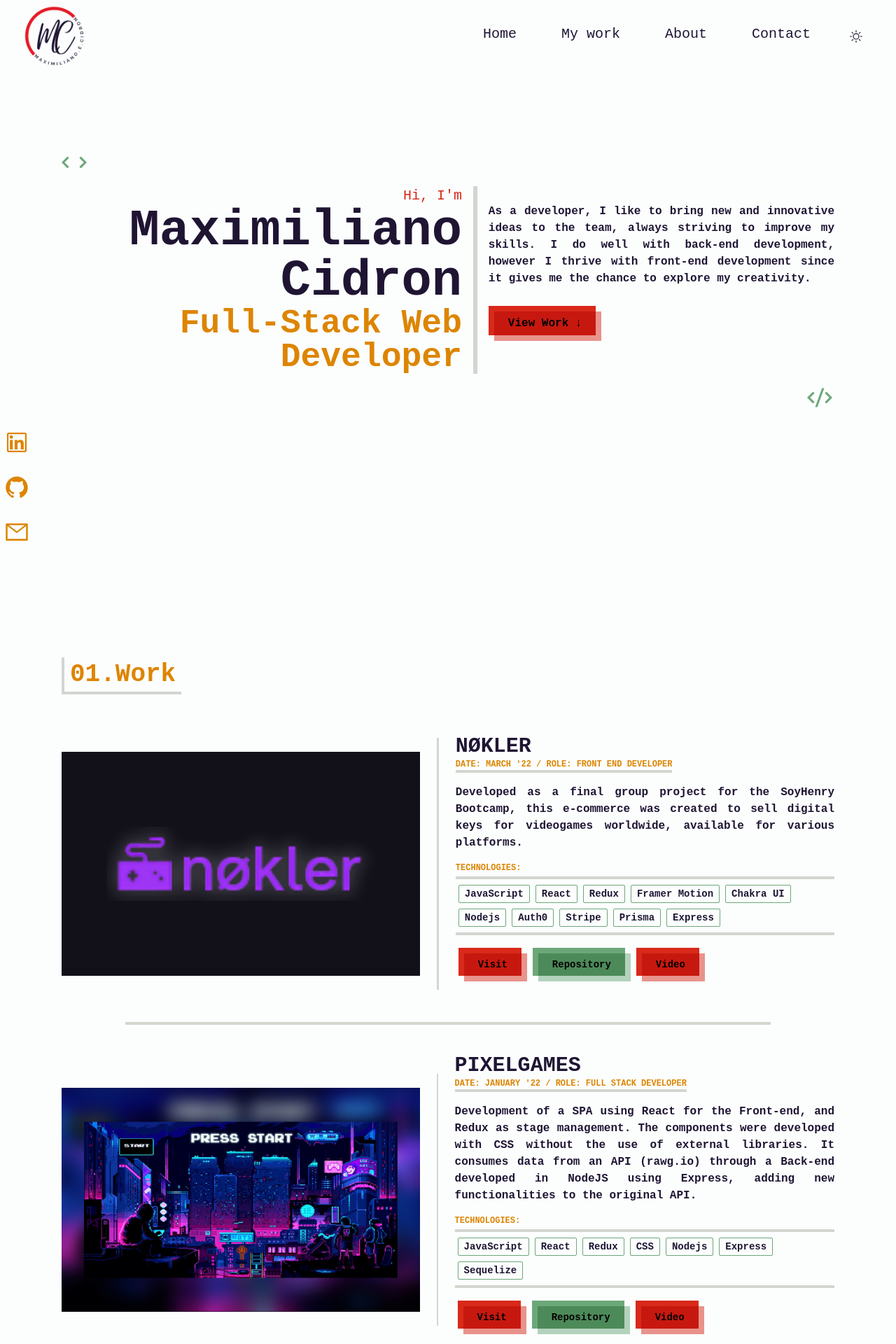
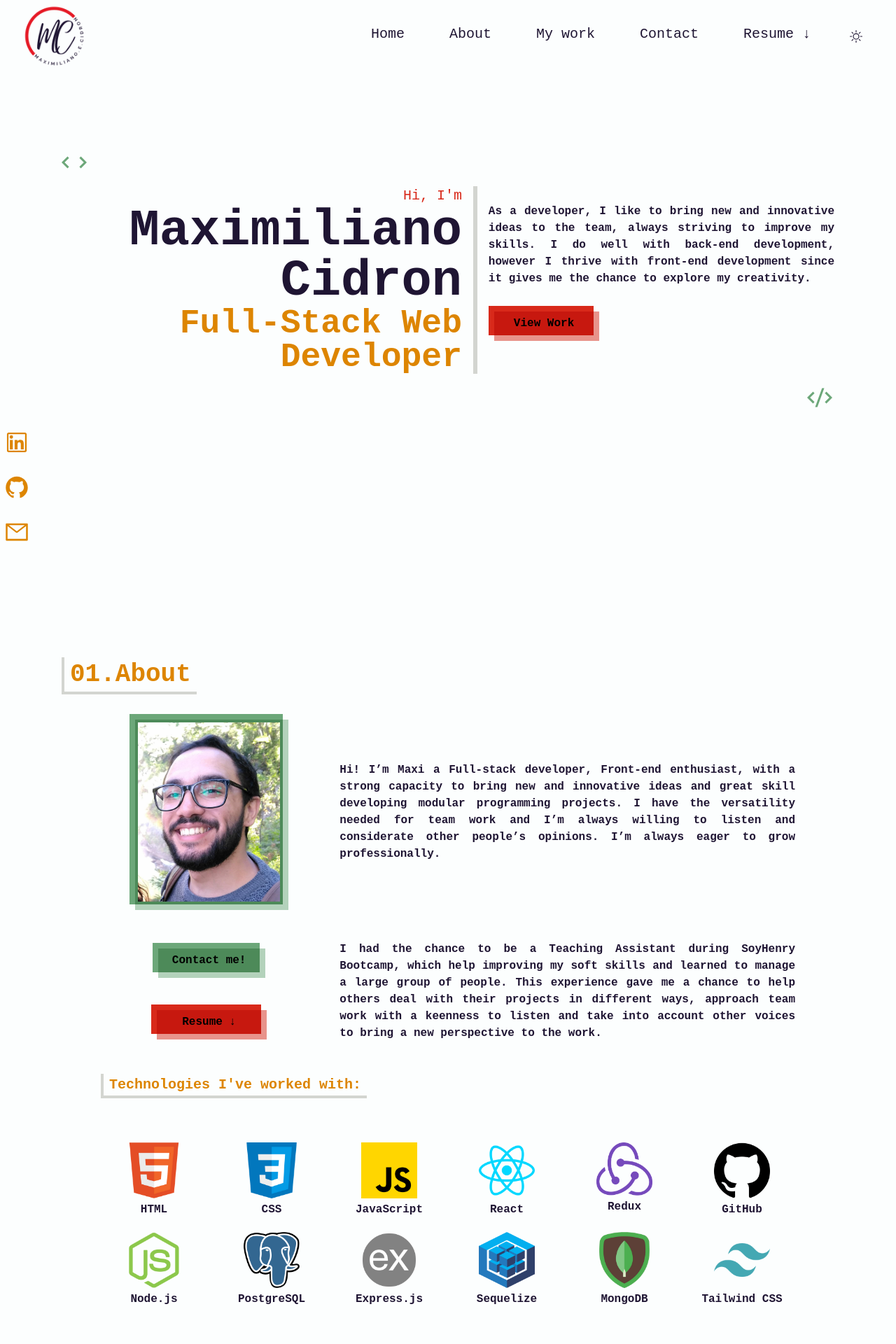
Before and after one commit to MaximilianoCidron/Portfolio, a React (Create React App) app: page / in a window 1280 px wide. Shown: the top 1920 px of the page at 70% size. Built offline with nearby package versions, Linux system fonts and the light colour scheme.

Commit message:
Some Fixes

```diff
--- a/src/App.js
+++ b/src/App.js
@@ -11,8 +11,8 @@ function App() {
     <div>
       <Navbar />
       <Hero />
+      <About />
       <Work />
-      <About />
       <Contact />
       <Footer />
     </div>
--- a/src/components/About.jsx
+++ b/src/components/About.jsx
@@ -29,17 +29,21 @@ const About = () => {
         <div className="max-w-6xl w-full px-6">
           <div className="pb-10">
             <p className="text-4xl px-2 py-1 font-bold inline border-l-4 border-b-4 border-light_structure dark:border-structure text-light_title dark:text-title transition-all duration-700">
-              02.About
+              01.About
             </p>
           </div>
         </div>
         <div className="h-auto w-full items-center justify-around max-w-5xl grid grid-cols-2 px-6 lg:max-w-5xl lg:w-full lg:px-4 lg:grid lg:grid-cols-3 lg:gap-8">
           <div className="flex flex-col items-center">
-            <img
-              src={ProfilePick}
-              alt="Profile.jpg"
-              className="border-4 border-double rounded border-light_subtitle dark:border-subtitle max-h-64 transition-all duration-700"
-            />
+            <div className="relative mx-auto p-2 group transition-all duration-700 lg:p-2">
+              <span className="absolute inset-0 w-full h-full transition-all duration-700 transform -translate-x-1 -translate-y-1 bg-light_subtitle dark:bg-subtitle ease dark:opacity-80 lg:group-hover:translate-x-0 lg:group-hover:translate-y-0"></span>
+              <span className="absolute inset-0 w-full h-full transition-all duration-700 transform translate-x-1 translate-y-1 bg-light_subtitle dark:bg-subtitle ease opacity-50 dark:opacity-80 lg:group-hover:translate-x-0 lg:group-hover:translate-y-0 mix-blend-multiply dark:mix-blend-screen"></span>
+              <img
+                src={ProfilePick}
+                alt="Profile.jpg"
+                className="relative max-h-64 transition-all duration-700"
+              />
+            </div>
           </div>
           <div className="flex flex-col items-center">
             <div className="my-8">
@@ -49,7 +53,7 @@ const About = () => {
                 spy={true}
                 smooth={true}
                 duration={1500}
-                className="relative cursor-pointer mx-2 py-3 font-bold text-black group px-6 transition-all duration-700"
+                className="relative cursor-pointer mx-2 py-3 font-bold text-black group px-4 transition-all duration-700 lg:px-6"
               >
                 <span className="absolute inset-0 w-full h-full transition-all duration-700 transform -translate-x-1 -translate-y-1 bg-light_subtitle dark:bg-subtitle ease dark:opacity-80 lg:group-hover:translate-x-0 lg:group-hover:translate-y-0"></span>
                 <span className="absolute inset-0 w-full h-full transition-all duration-700 transform translate-x-1 translate-y-1 bg-light_subtitle dark:bg-subtitle ease opacity-50 dark:opacity-80 lg:group-hover:translate-x-0 lg:group-hover:translate-y-0 mix-blend-multiply dark:mix-blend-screen"></span>
@@ -60,11 +64,11 @@ const About = () => {
               <a
                 href="https://drive.google.com/uc?export=download&id=1KcoO5m6PrdzQUlly8j0yyv8EpRW0GRfF"
                 download
-                className="mx-2 py-3 font-bold text-black group relative px-[58px] transition-all duration-700"
+                className="mx-2 py-3 font-bold text-black group relative px-8 transition-all duration-700 lg:px-10"
               >
                 <span className="absolute inset-0 w-full h-full transition-all duration-700 transform -translate-x-1 -translate-y-1 bg-light_hover dark:bg-hover ease dark:opacity-80 lg:group-hover:translate-x-0 lg:group-hover:translate-y-0"></span>
                 <span className="absolute inset-0 w-full h-full transition-all duration-700 transform translate-x-1 translate-y-1 bg-light_hover dark:bg-hover ease opacity-50 dark:opacity-80 lg:group-hover:translate-x-0 lg:group-hover:translate-y-0 mix-blend-multiply dark:mix-blend-screen"></span>
-                <span className="relative">CV ↓</span>
+                <span className="relative">Resume ↓</span>
               </a>
             </div>
           </div>
@@ -92,7 +96,7 @@ const About = () => {
           </div>
 
           <div className="col-span-2 lg:col-span-3">
-            <p className="text-lg lg:text-xl px-2 py-1 font-bold inline border-l-4 border-b-4 border-light_structure dark:border-structure text-light_title dark:text-title transition-all duration-700">
+            <p className="text-md lg:text-xl px-2 py-1 font-bold inline border-l-4 border-b-4 border-light_structure dark:border-structure text-light_title dark:text-title transition-all duration-700">
               Technologies I've worked with:
             </p>
           </div>
@@ -161,7 +165,7 @@ const About = () => {
               <div className="relative group transition-all">
                 <img
                   className="w-20 max-h-20 mx-auto my-1"
-                  src={ theme === "dark" ? GITHUBLIGHT : GITHUB }
+                  src={theme === "dark" ? GITHUBLIGHT : GITHUB}
                   alt="GITHUB Icon"
                 />
                 <p>GitHub</p>
--- a/src/components/Contact.jsx
+++ b/src/components/Contact.jsx
@@ -2,7 +2,7 @@ import React from "react";
 
 const Contact = () => {
   return (
-    <div name="contact" className="w-full h-screen py-36 bg-light_background dark:bg-background transition-all duration-700">
+    <div name="contact" className="w-full h-full py-36 bg-light_background dark:bg-background transition-all duration-700">
       <form
         method="POST"
         action="https://getform.io/f/1e1b8951-3d7d-4ae6-aa6f-3d6515c450cd"
@@ -35,6 +35,7 @@ const Contact = () => {
             type="subject"
             placeholder="Subject"
             name="subject"
+            autoComplete="off"
             className="my-4 mx-6 p-2 border-2 font-semibold placeholder-light_text dark:placeholder-text border-light_structure dark:border-structure focus:border-2 focus:border-light_subtitle focus:dark:border-subtitle focus:outline-none bg-light_structure dark:bg-structure text-light_text dark:text-text lg:col-span-2 transition-all duration-700"
           />
           <textarea
@@ -43,6 +44,7 @@ const Contact = () => {
             placeholder="Message"
             cols="30"
             rows="10"
+            autoComplete="off"
             className="resize-none my-4 mx-6 p-2  border-2 font-semibold placeholder-light_text dark:placeholder-text border-light_structure dark:border-structure focus:border-2 focus:border-light_subtitle focus:dark:border-subtitle focus:outline-none bg-light_structure dark:bg-structure text-light_text dark:text-text lg:col-span-2 transition-all duration-700"
           ></textarea>
           <div className="my-4 flex items-center justify-center lg:col-span-2">
--- a/src/components/Hero.jsx
+++ b/src/components/Hero.jsx
@@ -37,12 +37,12 @@ const Hero = () => {
                 spy={true}
                 smooth={true}
                 duration={1500}
-                className="relative mx-1 px-6 py-3 font-bold text-black group cursor-pointer transition-all duration-700"
+                className="relative mx-1 px-8 py-3 font-bold text-black group cursor-pointer transition-all duration-700"
               >
                 <span className="absolute inset-0 w-full h-full transition-all duration-700 transform -translate-x-1 -translate-y-1 bg-light_hover dark:bg-hover ease dark:opacity-80 lg:group-hover:translate-x-0 lg:group-hover:translate-y-0"></span>
                 <span className="absolute inset-0 w-full h-full transition-all duration-700 transform translate-x-1 translate-y-1 bg-light_hover dark:bg-hover ease opacity-50 dark:opacity-80 lg:group-hover:translate-x-0 lg:group-hover:translate-y-0 mix-blend-multiply dark:mix-blend-screen"></span>
                 <span className="relative">
-                  View Work ↓
+                  View Work
                 </span>
               </Link>
             </div>
--- a/src/components/Navbar.jsx
+++ b/src/components/Navbar.jsx
@@ -30,7 +30,7 @@ const Navbar = () => {
           duration={1500}
         >
           <img
-            src={ theme === "dark" ? PortfolioLogo : PortfolioLogoLight }
+            src={theme === "dark" ? PortfolioLogo : PortfolioLogoLight}
             alt="Logo"
             className="h-[110px] m-2 cursor-pointer transition-all duration-700"
           />
@@ -57,12 +57,12 @@ const Navbar = () => {
           <p className="relative group">
             <Link
               activeClass="active"
-              to="work"
+              to="about"
               spy={true}
               smooth={true}
               duration={1500}
             >
-              My work
+              About
             </Link>
             <span className="absolute -bottom-1 left-1/2 w-0 h-1 bg-light_hover dark:bg-hover transition-all duration-700 group-hover:w-1/2 group-hover:transition-all group-hover:duration-700"></span>
             <span className="absolute -bottom-1 right-1/2 w-0 h-1 bg-light_hover dark:bg-hover transition-all duration-700 group-hover:w-1/2 group-hover:transition-all group-hover:duration-700"></span>
@@ -72,12 +72,12 @@ const Navbar = () => {
           <p className="relative group">
             <Link
               activeClass="active"
-              to="about"
+              to="work"
               spy={true}
               smooth={true}
               duration={1500}
             >
-              About
+              My work
             </Link>
             <span className="absolute -bottom-1 left-1/2 w-0 h-1 bg-light_hover dark:bg-hover transition-all duration-700 group-hover:w-1/2 group-hover:transition-all group-hover:duration-700"></span>
             <span className="absolute -bottom-1 right-1/2 w-0 h-1 bg-light_hover dark:bg-hover transition-all duration-700 group-hover:w-1/2 group-hover:transition-all group-hover:duration-700"></span>
@@ -110,6 +110,18 @@ const Navbar = () => {
             >
               Contact
             </Link>
+            <span className="absolute -bottom-1 left-1/2 w-0 h-1 bg-light_hover dark:bg-hover transition-all duration-700 group-hover:w-1/2 group-hover:transition-all group-hover:duration-700"></span>
+            <span className="absolute -bottom-1 right-1/2 w-0 h-1 bg-light_hover dark:bg-hover transition-all duration-700 group-hover:w-1/2 group-hover:transition-all group-hover:duration-700"></span>
+          </p>
+        </li>
+        <li className="mx-4 px-4 items-center">
+          <p className="relative group">
+            <a
+              href="https://drive.google.com/uc?export=download&id=1KcoO5m6PrdzQUlly8j0yyv8EpRW0GRfF"
+              download
+            >
+              Resume ↓
+            </a>
             <span className="absolute -bottom-1 left-1/2 w-0 h-1 bg-light_hover dark:bg-hover transition-all duration-700 group-hover:w-1/2 group-hover:transition-all group-hover:duration-700"></span>
             <span className="absolute -bottom-1 right-1/2 w-0 h-1 bg-light_hover dark:bg-hover transition-all duration-700 group-hover:w-1/2 group-hover:transition-all group-hover:duration-700"></span>
           </p>
@@ -154,10 +166,10 @@ const Navbar = () => {
           menu ? "translate-x-0" : "translate-x-full"
         }`}
       >
-        <li className="py-8 text-4xl">
+        <li className="py-6 text-4xl" onClick={handleClick}>
           <Toggle />
         </li>
-        <li className="py-8 text-4xl">
+        <li className="py-6 text-4xl">
           <Link
             onClick={handleClick}
             activeClass="active"
@@ -169,7 +181,19 @@ const Navbar = () => {
             Home
           </Link>
         </li>
-        <li className="py-8 text-4xl">
+        <li className="py-6 text-4xl">
+          <Link
+            onClick={handleClick}
+            activeClass="active"
+            to="about"
+            spy={true}
+            smooth={true}
+            duration={1500}
+          >
+            About
+          </Link>
+        </li>
+        <li className="py-6 text-4xl">
           <Link
             onClick={handleClick}
             activeClass="active"
@@ -181,22 +205,10 @@ const Navbar = () => {
             My work
           </Link>
         </li>
-        <li className="py-8 text-4xl">
-          <Link
-            onClick={handleClick}
-            activeClass="active"
-            to="about"
-            spy={true}
-            smooth={true}
-            duration={1500}
-          >
-            About
-          </Link>
-        </li>
         {/* <li onClick={handleClick} className="py-8 text-4xl">
           Skills
         </li> */}
-        <li className="py-8 text-4xl">
+        <li className="py-6 text-4xl">
           <Link
             onClick={handleClick}
             activeClass="active"
@@ -208,7 +220,15 @@ const Navbar = () => {
             Contact
           </Link>
         </li>
-        <li className="py-8 text-5xl flex flex-row">
+        <li className="py-6 text-4xl">
+          <a
+            href="https://drive.google.com/uc?export=download&id=1KcoO5m6PrdzQUlly8j0yyv8EpRW0GRfF"
+            download
+          >
+            Resume ↓
+          </a>
+        </li>
+        <li className="py-6 text-5xl flex flex-row">
           <a
             href="https://www.linkedin.com/in/maximiliano-e-cidron-full-stack/"
             className="px-6"
--- a/src/components/Work.jsx
+++ b/src/components/Work.jsx
@@ -9,7 +9,7 @@ function Work() {
         <div className="max-w-6xl w-full px-6">
           <div className="pb-10">
             <p className="text-4xl px-2 py-1 font-bold inline border-l-4 border-b-4 border-light_structure dark:border-structure text-light_title dark:text-title transition-all duration-700">
-              01.Work
+              02.Work
             </p>
           </div>
         </div>
@@ -78,7 +78,7 @@ function Work() {
                 <div className="my-8">
                   <a
                     href="https://nokler-noklerhenry.vercel.app/"
-                    className="mx-2 py-3 font-bold text-black group relative px-6 transition-all duration-700"
+                    className="mx-2 py-3 font-bold text-black group relative px-4 transition-all duration-700 lg:px-6"
                   >
                     <span className="absolute inset-0 w-full h-full transition-all duration-700 transform -translate-x-1 -translate-y-1 bg-light_hover dark:bg-hover ease dark:opacity-80 lg:group-hover:translate-x-0 lg:group-hover:translate-y-0"></span>
                     <span className="absolute inset-0 w-full h-full transition-all duration-700 transform translate-x-1 translate-y-1 bg-light_hover dark:bg-hover ease opacity-50 dark:opacity-80 lg:group-hover:translate-x-0 lg:group-hover:translate-y-0 mix-blend-multiply dark:mix-blend-screen"></span>
@@ -88,7 +88,7 @@ function Work() {
                 <div className="my-8">
                   <a
                     href="https://github.com/noklerhenry/nokler-client"
-                    className="mx-2 py-3 font-bold text-black group relative px-6 transition-all duration-700"
+                    className="mx-2 py-3 font-bold text-black group relative px-4 transition-all duration-700 lg:px-6"
                   >
                     <span className="absolute inset-0 w-full h-full transition-all duration-700 transform -translate-x-1 -translate-y-1 bg-light_subtitle dark:bg-subtitle ease dark:opacity-80 lg:group-hover:translate-x-0 lg:group-hover:translate-y-0"></span>
                     <span className="absolute inset-0 w-full h-full transition-all duration-700 transform translate-x-1 translate-y-1 bg-light_subtitle dark:bg-subtitle ease opacity-50 dark:opacity-80 lg:group-hover:translate-x-0 lg:group-hover:translate-y-0 mix-blend-multiply dark:mix-blend-screen"></span>
@@ -97,8 +97,8 @@ function Work() {
                 </div>
                 <div className="my-8">
                   <a
-                    href="https://nokler-noklerhenry.vercel.app/"
-                    className="mx-2 py-3 font-bold text-black group relative px-6 transition-all duration-700"
+                    href="https://vimeo.com/697512403"
+                    className="mx-2 py-3 font-bold text-black group relative px-4 transition-all duration-700 lg:px-6"
                   >
                     <span className="absolute inset-0 w-full h-full transition-all duration-700 transform -translate-x-1 -translate-y-1 bg-light_hover dark:bg-hover ease dark:opacity-80 lg:group-hover:translate-x-0 lg:group-hover:translate-y-0"></span>
                     <span className="absolute inset-0 w-full h-full transition-all duration-700 transform translate-x-1 translate-y-1 bg-light_hover dark:bg-hover ease opacity-50 dark:opacity-80 lg:group-hover:translate-x-0 lg:group-hover:translate-y-0 mix-blend-multiply dark:mix-blend-screen"></span>
@@ -168,7 +168,7 @@ function Work() {
                 <div className="my-8">
                   <a
                     href="/"
-                    className="mx-2 py-3 font-bold text-black group relative px-6 transition-all duration-700"
+                    className="mx-2 py-3 font-bold text-black group relative px-4 transition-all duration-700 lg:px-6"
                   >
                     <span className="absolute inset-0 w-full h-full transition-all duration-700 transform -translate-x-1 -translate-y-1 bg-light_hover dark:bg-hover ease dark:opacity-80 lg:group-hover:translate-x-0 lg:group-hover:translate-y-0"></span>
                     <span className="absolute inset-0 w-full h-full transition-all duration-700 transform translate-x-1 translate-y-1 bg-light_hover dark:bg-hover ease opacity-50 dark:opacity-80 lg:group-hover:translate-x-0 lg:group-hover:translate-y-0 mix-blend-multiply dark:mix-blend-screen"></span>
@@ -178,7 +178,7 @@ function Work() {
                 <div className="my-8">
                   <a
                     href="https://github.com/MaximilianoCidron/PI-Videogames-main"
-                    className="mx-2 py-3 font-bold text-black group relative px-6 transition-all duration-700"
+                    className="mx-2 py-3 font-bold text-black group relative px-4 transition-all duration-700 lg:px-6"
                   >
                     <span className="absolute inset-0 w-full h-full transition-all duration-700 transform -translate-x-1 -translate-y-1 bg-light_subtitle dark:bg-subtitle ease dark:opacity-80 lg:group-hover:translate-x-0 lg:group-hover:translate-y-0"></span>
                     <span className="absolute inset-0 w-full h-full transition-all duration-700 transform translate-x-1 translate-y-1 bg-light_subtitle dark:bg-subtitle ease opacity-50 dark:opacity-80 lg:group-hover:translate-x-0 lg:group-hover:translate-y-0 mix-blend-multiply dark:mix-blend-screen"></span>
@@ -188,7 +188,7 @@ function Work() {
                 <div className="my-8">
                   <a
                     href="/"
-                    className="mx-2 py-3 font-bold text-black group relative px-6 transition-all duration-700"
+                    className="mx-2 py-3 font-bold text-black group relative px-4 transition-all duration-700 lg:px-6"
                   >
                     <span className="absolute inset-0 w-full h-full transition-all duration-700 transform -translate-x-1 -translate-y-1 bg-light_hover dark:bg-hover ease dark:opacity-80 lg:group-hover:translate-x-0 lg:group-hover:translate-y-0"></span>
                     <span className="absolute inset-0 w-full h-full transition-all duration-700 transform translate-x-1 translate-y-1 bg-light_hover dark:bg-hover ease opacity-50 dark:opacity-80 lg:group-hover:translate-x-0 lg:group-hover:translate-y-0 mix-blend-multiply dark:mix-blend-screen"></span>
```
